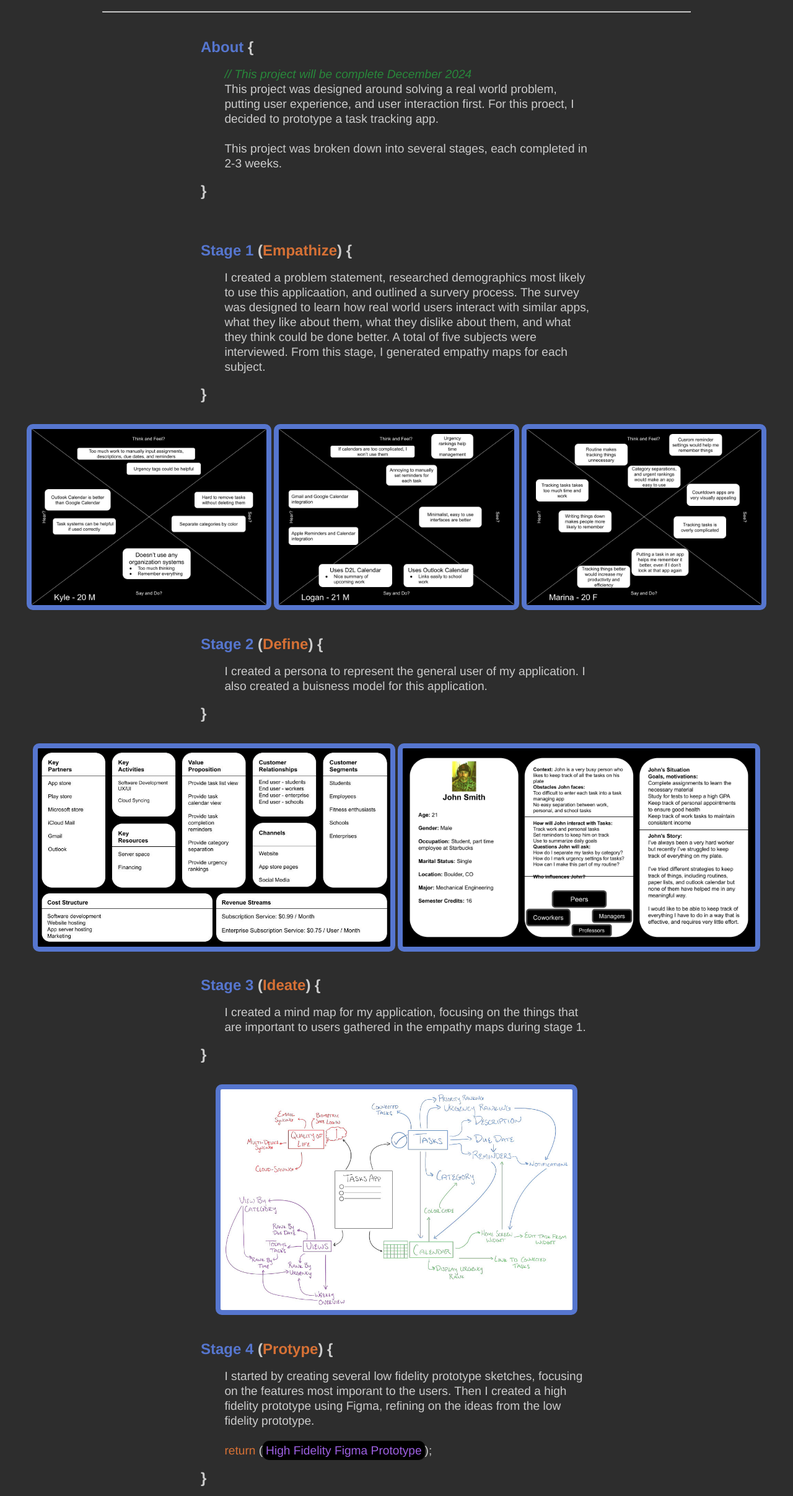
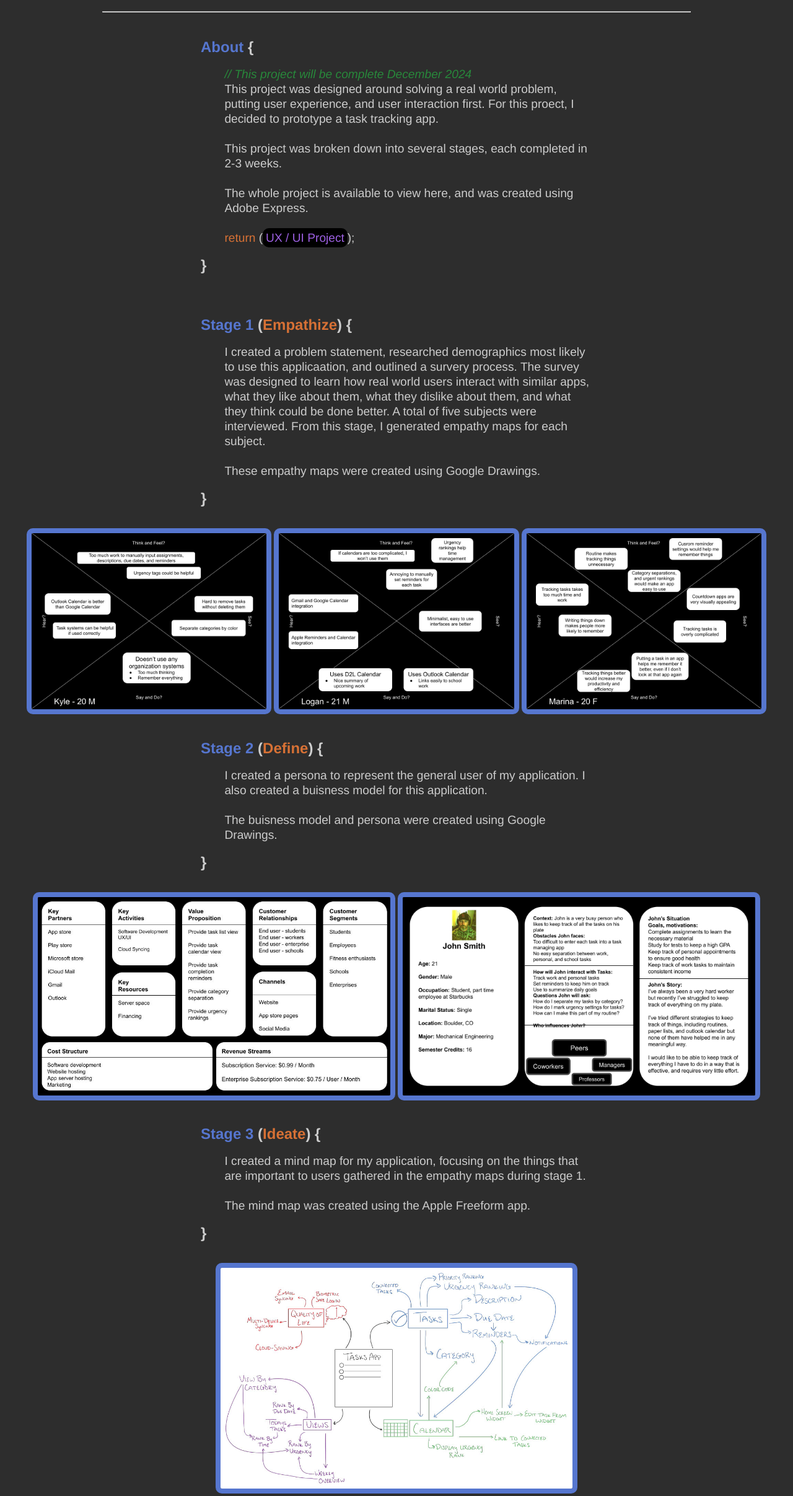
Before and after one commit to Stephen-Brook/stephen-brook.github.io, a plain HTML site: page html/projects/uxProject.html in a window 1280 px wide. Shown: the part 146-2559 px from the top of the page at 62% size. Drawn offline with Linux system fonts and the light colour scheme.

Commit message:
added tools used per portfolio requirements

```diff
--- a/html/projects/uxProject.html
+++ b/html/projects/uxProject.html
@@ -27,8 +27,14 @@
         <h2><span class="blue">About</span> {</h2>
             <p>
                 <span class="comment">// This project will be complete December 2024</span><br>
-                This project was designed around solving a real world problem, putting user experience, and user interaction first. For this proect, I decided to prototype a task tracking app. <br><br>
+                This project was designed around solving a real world problem, putting user experience, and user interaction first. For this proect, I decided to prototype a task tracking app.
+                <br><br>
                 This project was broken down into several stages, each completed in 2-3 weeks.
+                <br><br>
+                The whole project is available to view here, and was created using Adobe Express.
+                <br><br>
+                <span class="orange">return</span> (<a href="https://new.express.adobe.com/webpage/860TLG5R1NWoy">UX / UI Project</a>);
+
             </p>
         <h2>}</h2>
     </div>
@@ -37,6 +43,8 @@
         <h2><span class="blue">Stage 1</span> (<span class="orange">Empathize</span>)  {</h2>
             <p>
                 I created a problem statement, researched demographics most likely to use this applicaation, and outlined a survery process. The survey was designed to learn how real world users interact with similar apps, what they like about them, what they dislike about them, and what they think could be done better. A total of five subjects were interviewed. From this stage, I generated empathy maps for each subject.
+                <br><br>
+                These empathy maps were created using Google Drawings.
             </p>
         <h2>}</h2>
     </div>
@@ -51,6 +59,8 @@
         <h2><span class="blue">Stage 2</span> (<span class="orange">Define</span>)  {</h2>
             <p>
                 I created a persona to represent the general user of my application. I also created a buisness model for this application.
+                <br><br>
+                The buisness model and persona were created using Google Drawings.
             </p>
         <h2>}</h2>
     </div>
@@ -64,6 +74,8 @@
         <h2><span class="blue">Stage 3</span> (<span class="orange">Ideate</span>) {</h2>
             <p>
                 I created a mind map for my application, focusing on the things that are important to users gathered in the empathy maps during stage 1.
+                <br><br>
+                The mind map was created using the Apple Freeform app.
             </p>
         <h2>}</h2>
     </div>
@@ -76,6 +88,8 @@
         <h2><span class="blue">Stage 4</span> (<span class="orange">Protype</span>) {</h2>
             <p>
                 I started by creating several low fidelity prototype sketches, focusing on the features most imporant to the users. Then I created a high fidelity prototype using Figma, refining on the ideas from the low fidelity prototype.
+                <br><br>
+                The low fidelity prototypes were created using the Apple Freeform app, and the high fidelity prototypes were created using Figma.
                 <br><br>
                 <span class="orange">return</span> (<a href="https://www.figma.com/proto/PxrmbNPTHI3KH5a22dAMsV/UX_High_Fidelity_Prototype-(Community)?node-id=2-471&starting-point-node-id=2%3A471&t=DaBzHd8mGNWAJ55e-1">High Fidelity Figma Prototype</a>);
             </p>
```
Also changed, not shown: html/projects/softwareEngineeringProject.html (+6 -1 lines).
